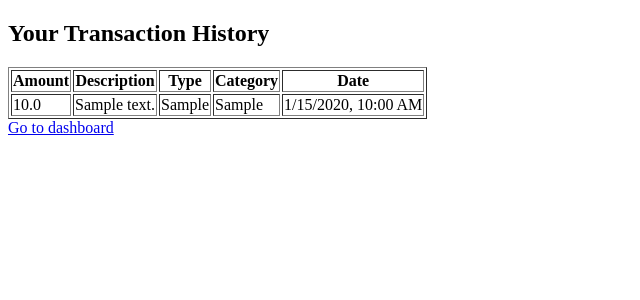
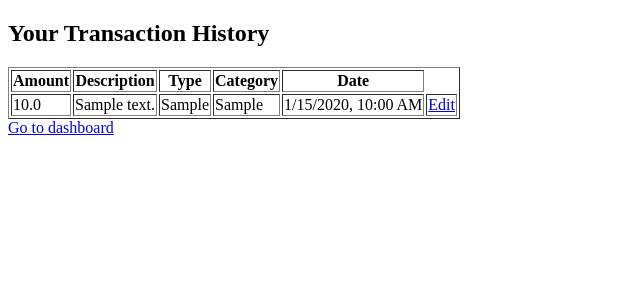
Before and after one commit to quduss/personal_finance_tracker, a Flask app: page /transactions in a window 1280 px wide. Shown: the top 300 px of the page, without its empty margins (0-640 px from the left). Run offline with Flask 3, Linux system fonts and the light colour scheme; a user stored in the database is signed in; tables that the repository leaves empty hold one stand-in row (values such as "Sample post").

Commit message:
Add an Edit link for each transaction

```diff
--- a/templates/transactions.html
+++ b/templates/transactions.html
@@ -27,6 +27,7 @@
                         <td>{{ transaction.transaction_type }}</td>
                         <td>{{ transaction.category or 'N/A' }}</td>
                         <td><span class="transaction-date" data-utc="{{ transaction.date.isoformat() }}"></span></td>
+                        <td><a href="{{ url_for('edit_transaction', transaction_id=transaction.id) }}">Edit</a></td>
                     </tr>
                 {% endfor %}
             </tbody>
```
